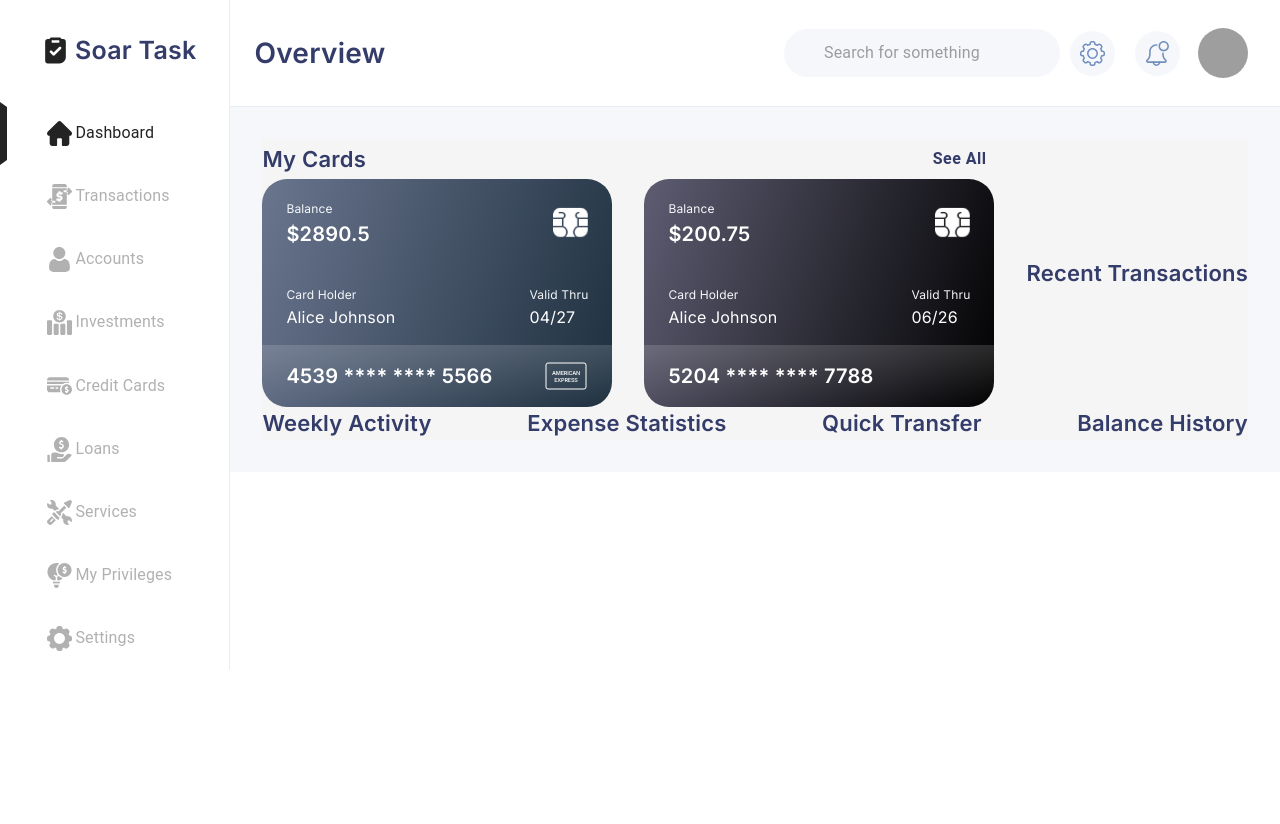
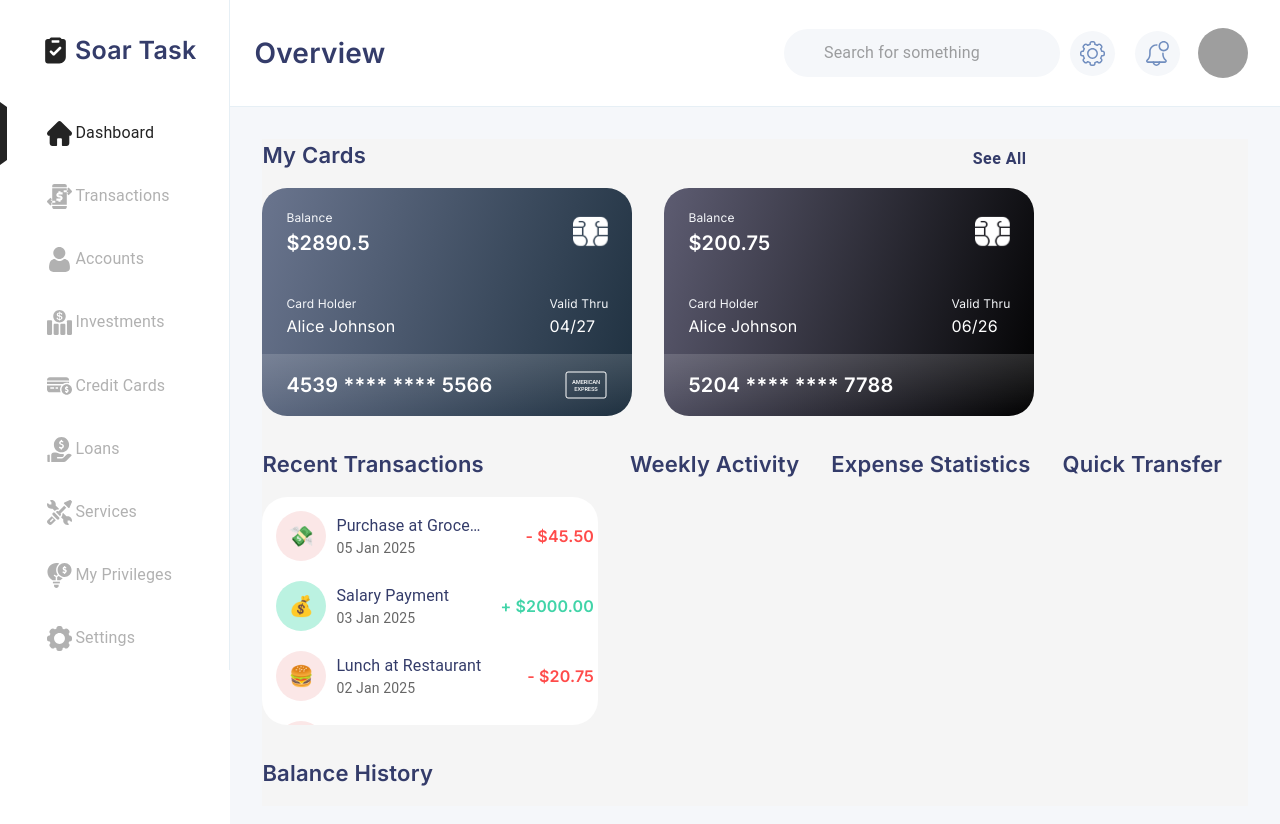
Before and after one commit to trishna0703/soar-task, a React (Create React App) app: page / in a window 1280 px wide. Shown: the top 824 px of the page. Before the commit the page ends 800 px from the top, so only its background shows below. Built offline with nearby package versions, Linux system fonts and the light colour scheme; grey boxes are pictures that could not be loaded; some icons are missing.

Commit message:
Recent Transactions Added

```diff
--- a/src/common.scss
+++ b/src/common.scss
@@ -4,6 +4,12 @@
         font-weight: 600;
         font-family: $font-family;
         color: $primary-text-color;
+        padding-bottom: 1rem;
+    }
+
+    .textPrimary {
+        font-family: $font-family !important;
+        font-size: 16px;
     }
 
     .btn-link {
--- a/src/components/common/title/Title.jsx
+++ b/src/components/common/title/Title.jsx
@@ -5,7 +5,7 @@ const Title = ({ title, children }) => {
   return (
     <Stack
       justifyContent={"space-between"}
-      alignItems={"center"}
+      alignItems={"flex-start"}
       direction={"row"}
     >
       <Typography component={"h3"} className="sectionTitle">
--- a/src/components/dashboard/Dashboard.jsx
+++ b/src/components/dashboard/Dashboard.jsx
@@ -10,14 +10,19 @@ import BalanceHistory from "./balanceHistory/BalanceHistory";
 
 const DashboardContent = () => {
   return (
-    <Box className="dashboardContent">
+    <Stack
+      direction={"row"}
+      gap={4}
+      flexWrap={"wrap"}
+      className="dashboardContent"
+    >
       <Cards />
       <Transactions />
       <WeeklyActivity />
       <ExpenseStats />
       <QuickTransfer />
       <BalanceHistory />
-    </Box>
+    </Stack>
   );
 };
 
--- a/src/components/dashboard/Dashboard.scss
+++ b/src/components/dashboard/Dashboard.scss
@@ -1,9 +1,9 @@
 @import '../../index';
 
 .dashboardContent {
-    display: flex;
-    flex-wrap: wrap;
-    align-items: center;
-    justify-content: space-between;
+    // display: flex;
+    // flex-wrap: wrap;
+    // align-items: center;
+    // justify-content: space-between;
     background-color: #f5f5f5;
 }
--- a/src/components/dashboard/cards/Cards.jsx
+++ b/src/components/dashboard/cards/Cards.jsx
@@ -20,7 +20,7 @@ const Cards = () => {
           See All
         </Button>
       </Title>
-      <Stack direction={"row"} spacing={4}>
+      <Stack direction={"row"} gap={4}>
         {creditCards.slice(0, 2).map((card) => (
           <CreditCard {...{ card }} key={card.cardNumber} />
         ))}
--- a/src/components/dashboard/cards/Cards.scss
+++ b/src/components/dashboard/cards/Cards.scss
@@ -3,7 +3,7 @@
 .creditCard {
     display: flex;
     flex-wrap: wrap;
-    width: 350px;
+    width: 370px;
     border-radius: 25px;
 
     * {
--- a/src/components/dashboard/transactions/Transactions.jsx
+++ b/src/components/dashboard/transactions/Transactions.jsx
@@ -1,11 +1,67 @@
-import { Box } from "@mui/material";
+import { Box, Card, CardContent, Stack, Typography } from "@mui/material";
 import React from "react";
 import Title from "../../common/title/Title";
-
+import useTransactionsHistory from "../../../hooks/useTransactionsHistory";
+import "./Transactions.scss";
 const Transactions = () => {
+  const recentTransactions = useTransactionsHistory();
+  const formatDate = (dateString) => {
+    const date = new Date(dateString);
+    return new Intl.DateTimeFormat("en-IN", {
+      day: "2-digit",
+      month: "short",
+      year: "numeric",
+    }).format(date);
+  };
   return (
     <Box>
       <Title title="Recent Transactions" />
+      <Box className="recentTransactions">
+        <Box className="recentTransactionsInner">
+          {recentTransactions.map((transaction) => {
+            return (
+              <Stack
+                direction="row"
+                key={transaction.id}
+                alignItems={"center"}
+                justifyContent={"flex-start"}
+              >
+                <Box
+                  className={`transactionIcon`}
+                  sx={{
+                    backgroundColor:
+                      transaction.amount < 0 ? "#fbe7e7" : "#bbf2e1",
+                  }}
+                >
+                  <Typography variant="h6">{transaction.icon}</Typography>
+                </Box>
+                <Box className="transactionDescription">
+                  <Typography variant="body1">
+                    {transaction.description}
+                  </Typography>
+                  <Typography variant="body2" color="text.secondary">
+                    {formatDate(transaction.date)}
+                  </Typography>
+                </Box>
+                <Box className="ml-auto">
+                  <Typography
+                    variant="body1"
+                    className="textPrimary"
+                    sx={{
+                      color: transaction.amount < 0 ? "#FF4B4A" : "#41D4A8",
+                      fontWeight: "bold",
+                    }}
+                  >
+                    {transaction.amount < 0
+                      ? `- $${Math.abs(transaction.amount).toFixed(2)}`
+                      : `+ $${transaction.amount.toFixed(2)}`}
+                  </Typography>
+                </Box>
+              </Stack>
+            );
+          })}
+        </Box>
+      </Box>
     </Box>
   );
 };
--- a/src/components/dashboard/transactions/Transactions.scss
+++ b/src/components/dashboard/transactions/Transactions.scss
@@ -0,0 +1,51 @@
+@import '../../../index';
+
+.recentTransactions {
+    overflow: hidden;
+    border-radius: 25px;
+
+    .recentTransactionsInner {
+        height: 228px;
+        overflow: hidden;
+        overflow-y: scroll;
+        background-color: $lightText;
+        padding: 4px;
+
+        &::-webkit-scrollbar {
+            width: 6px;
+        }
+
+        &::-webkit-scrollbar-track {
+            background: #f1f1f1;
+            border-radius: 10px;
+        }
+
+        &::-webkit-scrollbar-thumb {
+            background: #d6d5d5;
+            border-radius: 10px;
+        }
+    }
+
+    .transactionDescription {
+        width: 45%;
+
+        p {
+            width: 100%;
+            white-space: nowrap;
+            overflow: hidden;
+            text-overflow: ellipsis;
+
+        }
+    }
+
+    .transactionIcon {
+        width: 50px;
+        height: 50px;
+        border-radius: 50px;
+        display: flex;
+        justify-content: center;
+        align-items: center;
+        padding: 8px;
+        margin: 10px;
+    }
+}
--- /dev/null
+++ b/src/data/transactions.json
@@ -0,0 +1,51 @@
+[
+    {
+        "id": 1,
+        "icon": "💸",
+        "description": "Purchase at Grocery Store",
+        "date": "2025-01-05",
+        "amount": -45.50
+    },
+    {
+        "id": 2,
+        "icon": "💰",
+        "description": "Salary Payment",
+        "date": "2025-01-03",
+        "amount": 2000.00
+    },
+    {
+        "id": 3,
+        "icon": "🍔",
+        "description": "Lunch at Restaurant",
+        "date": "2025-01-02",
+        "amount": -20.75
+    },
+    {
+        "id": 4,
+        "icon": "🏠",
+        "description": "Rent Payment",
+        "date": "2025-01-01",
+        "amount": -1200.00
+    },
+    {
+        "id": 5,
+        "icon": "🎁",
+        "description": "Gift Purchase",
+        "date": "2024-12-28",
+        "amount": -50.00
+    },
+    {
+        "id": 6,
+        "icon": "💳",
+        "description": "Credit Card Payment",
+        "date": "2024-12-25",
+        "amount": -200.00
+    },
+    {
+        "id": 7,
+        "icon": "🏥",
+        "description": "Medical Expenses",
+        "date": "2024-12-20",
+        "amount": -150.00
+    }
+]
--- /dev/null
+++ b/src/hooks/useTransactionsHistory.js
@@ -0,0 +1,18 @@
+import { useEffect, useState } from "react";
+import { getTransactionsHistory } from "../server/transaction-services/getTransactionsHistory";
+
+const useTransactionsHistory = () => {
+  const [transactions, setTransactions] = useState([]);
+
+  useEffect(() => {
+    getTransactions();
+  }, []);
+
+  const getTransactions = async () => {
+    let { data } = await getTransactionsHistory();
+    setTransactions(data);
+  };
+
+  return transactions;
+};
+export default useTransactionsHistory;
--- /dev/null
+++ b/src/server/transaction-services/getTransactionsHistory.js
@@ -0,0 +1,7 @@
+import transactions from "../../data/transactions.json";
+export const getTransactionsHistory = async () => {
+  return {
+    status: 200,
+    data: transactions,
+  };
+};
```
